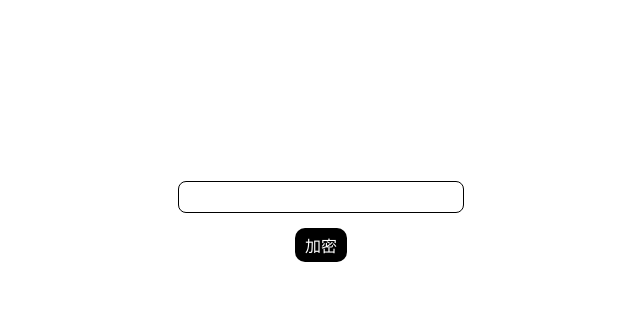
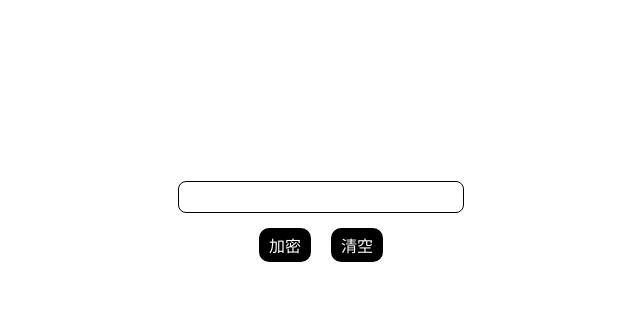
Before and after one commit to TommyLight/password, a plain HTML site: page index.html in a window 1280 px wide. Shown: the part 152-471 px from the top of the page, without its empty margins (319-959 px from the left). Drawn offline with nearby package versions, Linux system fonts and the light colour scheme.

Commit message:
Update index.html

```diff
--- a/index.html
+++ b/index.html
@@ -33,7 +33,7 @@
         border: 1px solid black;
         margin-bottom: 15px;
     }
-    #btn {
+    .btn {
         display: inline-block;
         border: none;
         font-size: 16px;
@@ -41,6 +41,9 @@
         padding: 5px 10px;
         background-color: black;
         color: white;
+    }
+    #btn {
+        margin-right: 20px;
     }
     #tips {
         color: red;
@@ -51,7 +54,10 @@
 <body>
     <div class="box">
         <input type="text" id="pass">
-        <input type="button" value="加密" id="btn">
+        <div style="display: flex; flex-direction: row; justify-content: space-around;">
+            <input type="button" value="加密" id="btn" class="btn">
+            <input type="button" value="清空" id="btnClear" class="btn">
+        </div>
         <p id="tips"></p>
     </div>
 </body>
@@ -69,6 +75,10 @@
             }
             $("#pass").val(md5(pass));
         })
+        $("#btnClear").click(function(){
+            $("#pass").val("");
+            $("#tips").text("");
+        })
     })
 </script>
 </html>
```
